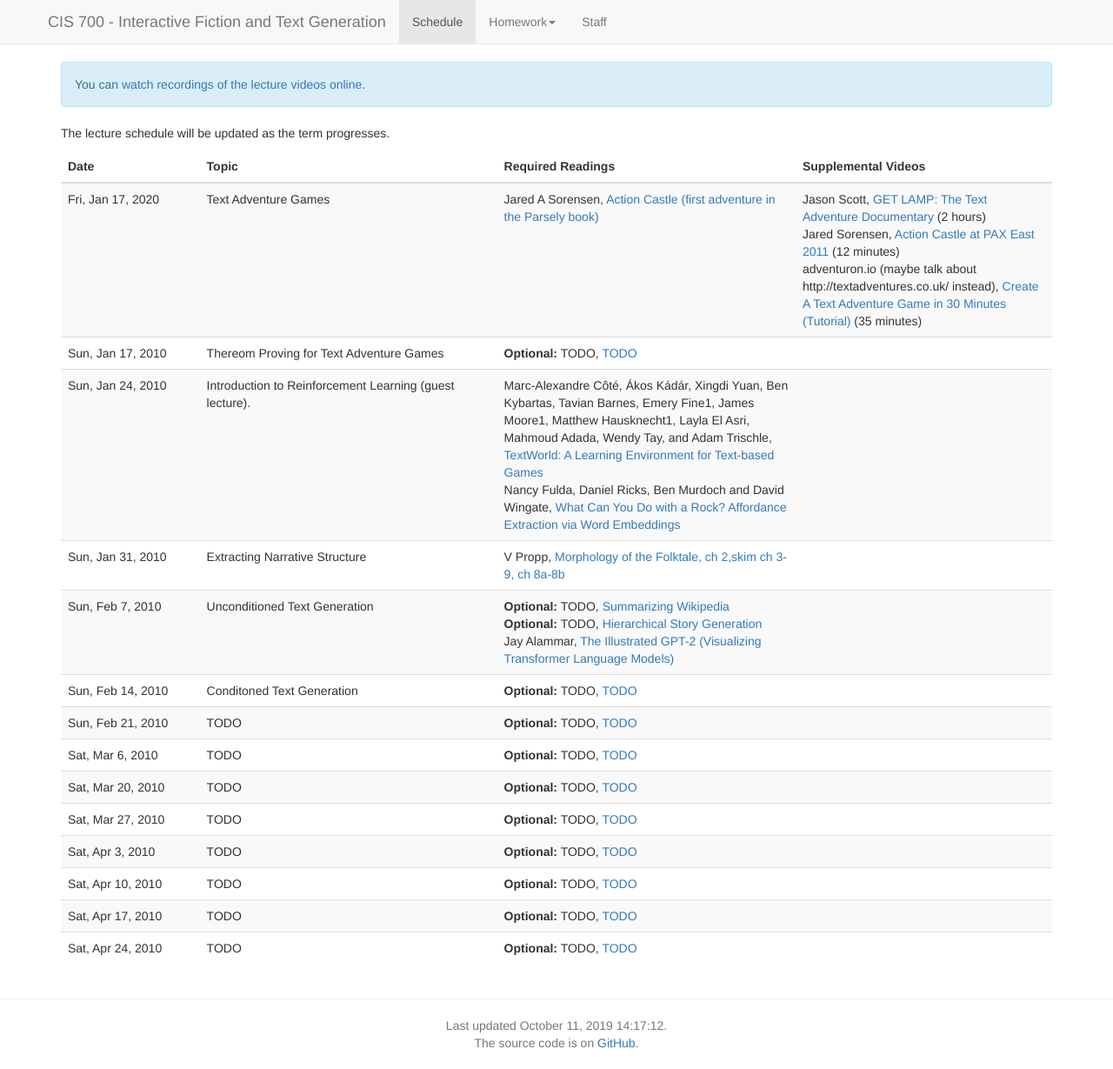
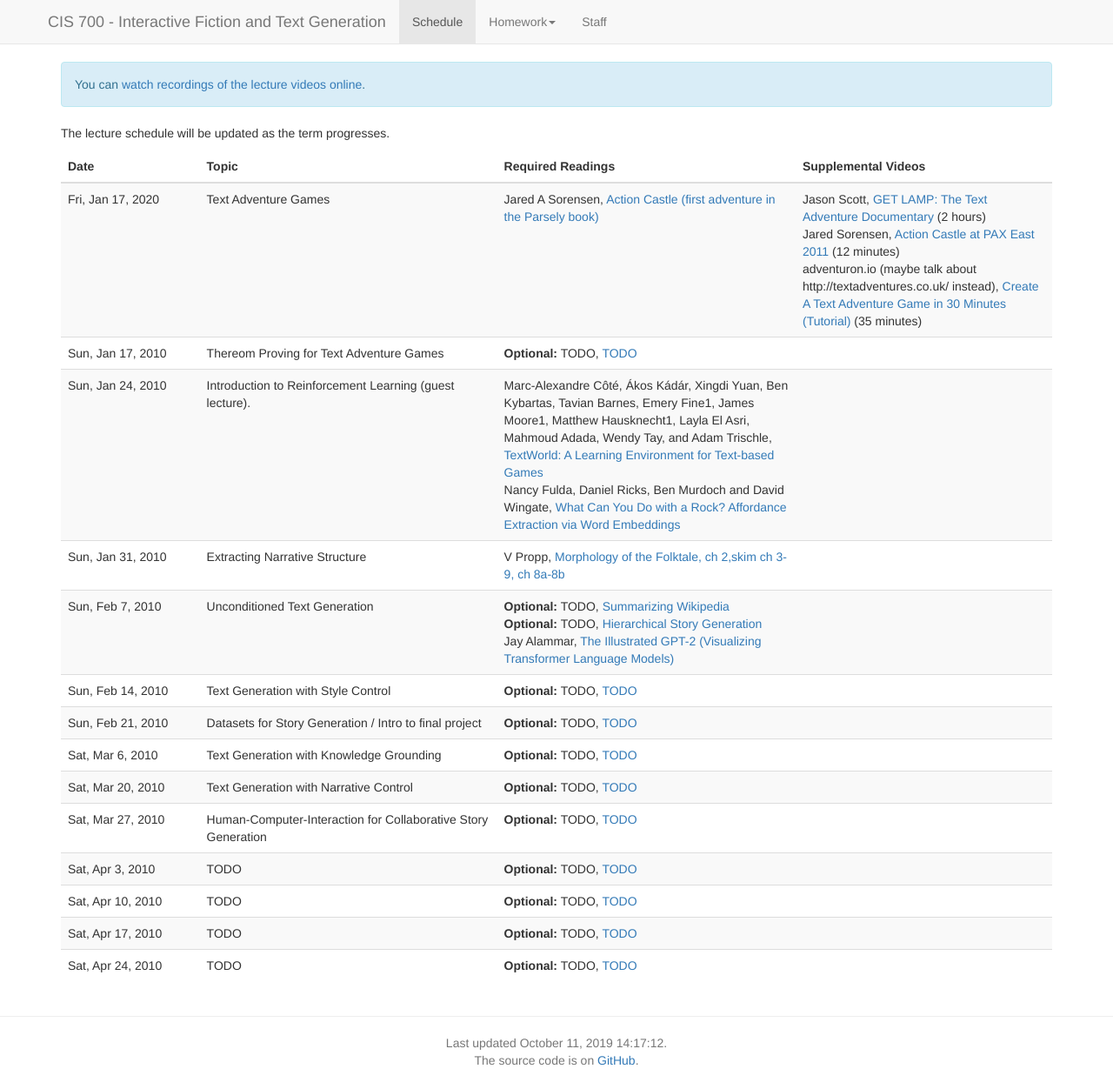
Before and after one commit to interactive-fiction-class/interactive-fiction-class.github.io, a Jekyll site: the page built from lectures.md, in a window 1280 px wide. Shown: the whole page at 87% size. Built offline with Jekyll 4.4.1, drawn with Linux system fonts in a browser that asks for light colours; nearby versions of some CDN libraries; a script that is not in the unit is left out.

Commit message:
Added some more subjects

```diff
--- a/_data/lectures.yaml
+++ b/_data/lectures.yaml
@@ -94,7 +94,7 @@
   homework: Fine-tune a large language model on any text domin of choice. Discuss strengths/weaknesses of generated text.
 -
   date: 2010-02-14
-  title: Conditoned Text Generation
+  title: Text Generation with Style Control
   slides:
   readings:
     -
@@ -104,7 +104,7 @@
       url: TODO
 -
   date: 2010-02-21
-  title: TODO
+  title: Datasets for Story Generation / Intro to final project
   slides:
   readings:
     -
@@ -114,7 +114,7 @@
       url: TODO
 -
   date: 2010-03-6
-  title: TODO
+  title: Text Generation with Knowledge Grounding
   slides:
   readings:
     -
@@ -124,7 +124,7 @@
       url: TODO
 -
   date: 2010-03-20
-  title: TODO
+  title: Text Generation with Narrative Control
   slides:
   readings:
     -
@@ -134,7 +134,7 @@
       url: TODO
 -
   date: 2010-03-27
-  title: TODO
+  title: Human-Computer-Interaction for Collaborative Story Generation
   slides:
   readings:
     -
```
